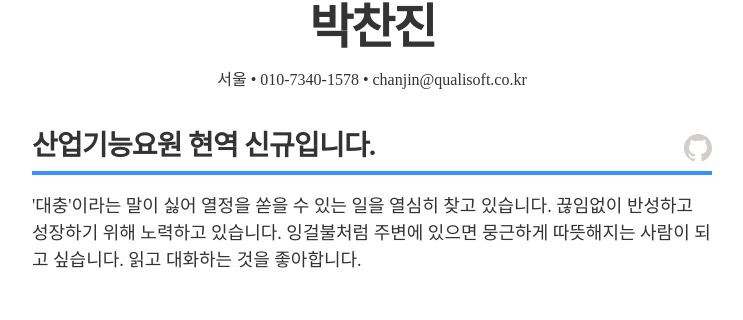
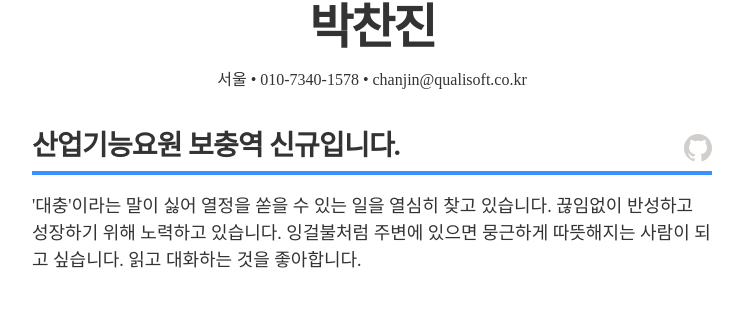
Before and after one commit to proxent/resume2, a Jekyll site: the page built from index.html, in a window 1280 px wide and 900 px high. Shown: the part 174-494 px from the top of the window, without its empty margins (268-1011 px from the left). Built offline with Jekyll 4.4.1, drawn with Linux system fonts in a browser that asks for light colours.

Commit message:
fixed severe mistake

```diff
--- a/_config.yml
+++ b/_config.yml
@@ -11,7 +11,7 @@ sass:
 # Resume settings
 resume_avatar:                  "true"
 resume_name:                    "박찬진"
-resume_title:                   "<b>산업기능요원 현역 신규입니다.</b>"
+resume_title:                   "<b>산업기능요원 보충역 신규입니다.</b>"
 
 # used for the contact button in _layouts/resume.html
 resume_contact_email:           "chanjin@qualisoft.co.kr"
```
